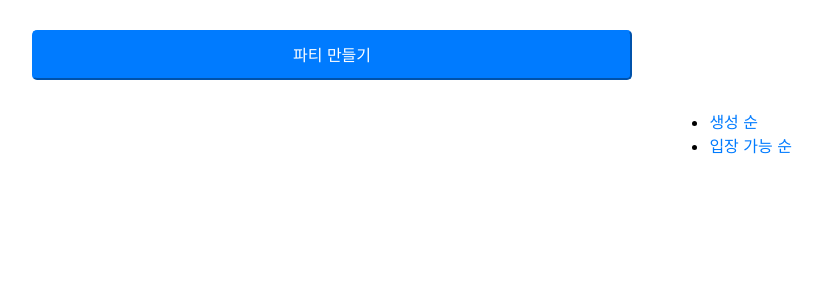
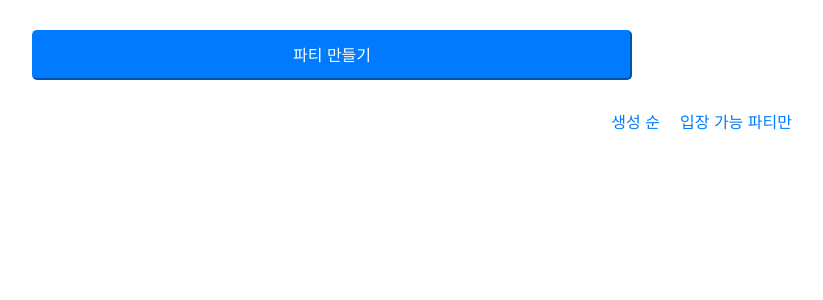
Before and after one commit to HyoJinKin/MBTI-Party, a Flask app: page / in a window 1280 px wide. Shown: the part 132-432 px from the top of the page, without its empty margins (308-1131 px from the left). Run offline with Flask 2, Linux system fonts and the light colour scheme; data that the repository does not hold is empty; some libraries are stand-ins or nearby versions.

Commit message:
app.py, index.html 업데이트

```diff
--- a/app.py
+++ b/app.py
@@ -1,4 +1,4 @@
-from flask import Flask, render_template, jsonify
+from flask import Flask, render_template, jsonify, request
 from pymongo import MongoClient
 
 app = Flask(__name__)
@@ -6,31 +6,50 @@
 db = client.dbmbti
 collist = db.list_collection_names()
 if not ("users" in collist):
-    db_users = db.create_collection("users")
+    db.create_collection("users")
 if not ("parties" in collist):
-    db_parties = db.create_collection("parties")
+    db.create_collection("parties")
 if not ("mbti" in collist):
-    db_mbti = db.create_collection("mbti")
+    db.create_collection("mbti")
+
 
 @app.route('/')
 def index():
     return render_template('index.html')
 
+
+@app.route('/api/party_list', methods=['GET'])
+def show_all():
+    test_doc = {
+        "id": 1,
+        "name": "테스터 모집",
+        "description": "테스트로 넣어본 데이터입니다",
+        "favorite_mbti": "INFJ,INTJ,INTP"
+    }
+    db.parties.insert_one(test_doc)
+    parties = list(db.parties.find({}, {'_id': False}))
+    return jsonify({'parties': parties})
+
+
 @app.route('/detail')
 def detail():
     return render_template('detail.html')
+
 
 @app.route('/register')
 def register():
     return render_template('register.html')
 
+
 @app.route('/login')
 def login():
     return render_template('login.html')
+
 
 @app.route('/build_party')
 def build_party():
     return render_template('build_party.html')
 
+
 if __name__ == '__main__':
     app.run('0.0.0.0', port=5001, debug=True)
--- a/static/index.css
+++ b/static/index.css
@@ -52,3 +52,14 @@
     height: 50px;
     border-radius: 5px;
 }
+.section--list .sort-menu-group ul {
+    display: flex;
+    flex-direction: row;
+    list-style: none;
+}
+.section--list .sort-menu-group li {
+    padding-right: 20px;
+}
+.section--list .sort-menu-group li:last-child {
+    padding-right: 0px;
+}
--- a/static/index.js
+++ b/static/index.js
@@ -0,0 +1,31 @@
+$(document).ready(function () {
+    showAllParties();
+});
+
+function showAllParties() {
+    $.ajax({
+        type: 'GET',
+        url: '/api/party_list',
+        data: {},
+        success: function (response) {
+            let parties = response['parties'];
+            console.log(parties);
+            for (let i=0; i<parties.length; i++) {
+                let name = parties[i]['name']
+                let desc = parties[i]['description']
+                let favorite_mbti = parties[i]['favorite_mbti'].split(',')
+
+                html = `
+                            <div class="party-card card w-100">
+                                <div class="card-body">
+                                    <h5 class="card-title">${name}</h5>
+                                    <p class="card-text">${desc}</p>
+                                    <a href="#" class="btn btn-primary">입장</a>
+                                </div>
+                            </div>
+                        `
+                $('#party-list').append(html);
+            }
+        }
+    });
+}
--- a/templates/index.html
+++ b/templates/index.html
@@ -1,11 +1,14 @@
 <html lang="en">
 <head>
     <meta charset="UTF-8">
+    <script src="https://ajax.googleapis.com/ajax/libs/jquery/3.5.1/jquery.min.js"></script>
     <link rel="stylesheet"
           href="https://maxcdn.bootstrapcdn.com/bootstrap/4.0.0/css/bootstrap.min.css"
           integrity="sha384-Gn5384xqQ1aoWXA+058RXPxPg6fy4IWvTNh0E263XmFcJlSAwiGgFAW/dAiS6JXm"
           crossorigin="anonymous">
+    <script src="https://kit.fontawesome.com/0aeb562407.js" crossorigin="anonymous"></script>
     <link rel="stylesheet" href="../static/index.css">
+    <script src="../static/index.js"></script>
     <title>MBTI PARTY | 나의 MBTI에 맞는 파티 찾기</title>
 </head>
 <body>
@@ -47,13 +50,13 @@
                         <li class="sort-menu__regdt">
                             <a href="#">생성 순</a>
                         </li>
-                        <li class="sort-meni__available">
-                            <a href="#">입장 가능 순</a>
+                        <li class="sort-menu__available">
+                            <a href="#">입장 가능 파티만</a>
                         </li>
                     </ul>
                 </div>
 
-                <div class="list"></div>
+                <div class="list" id="party-list"></div>
 
             </div>
         </section>
```
